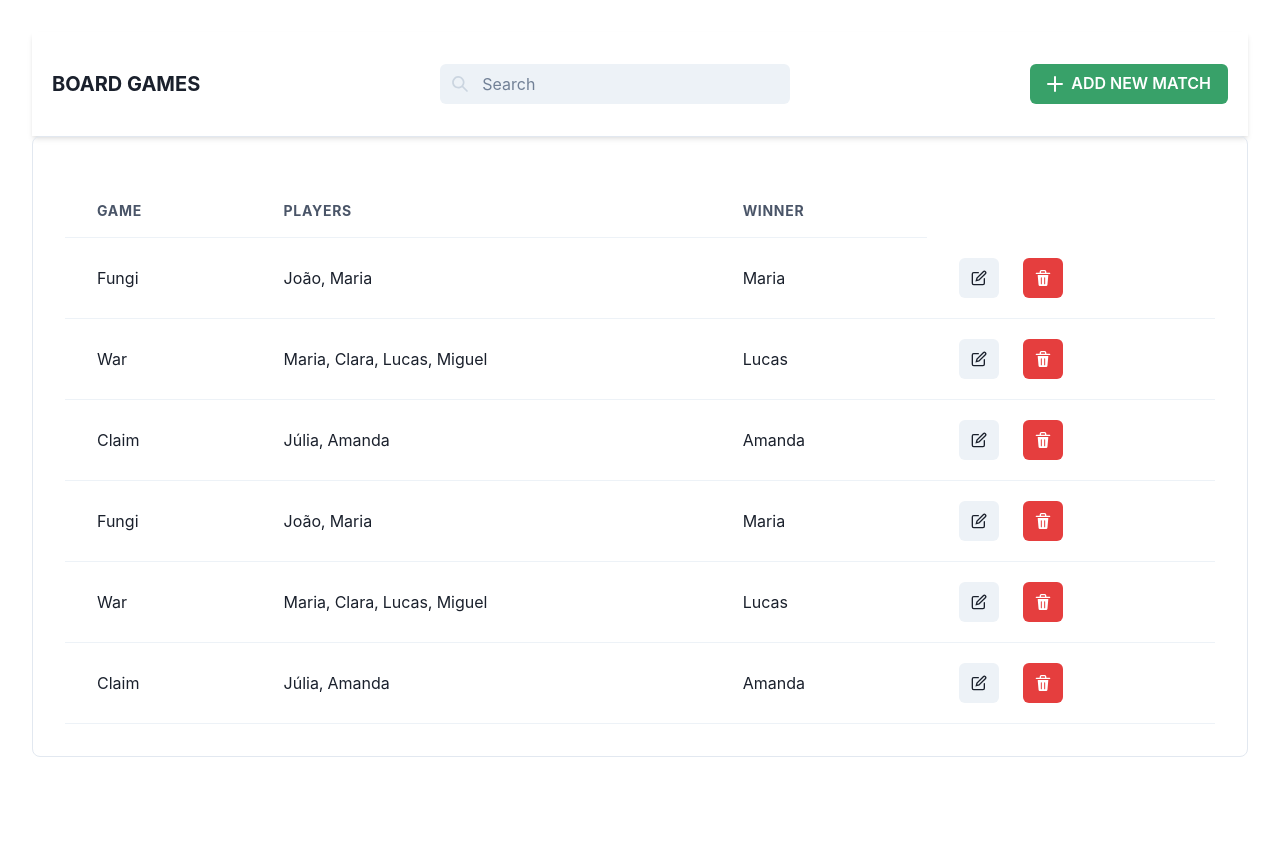
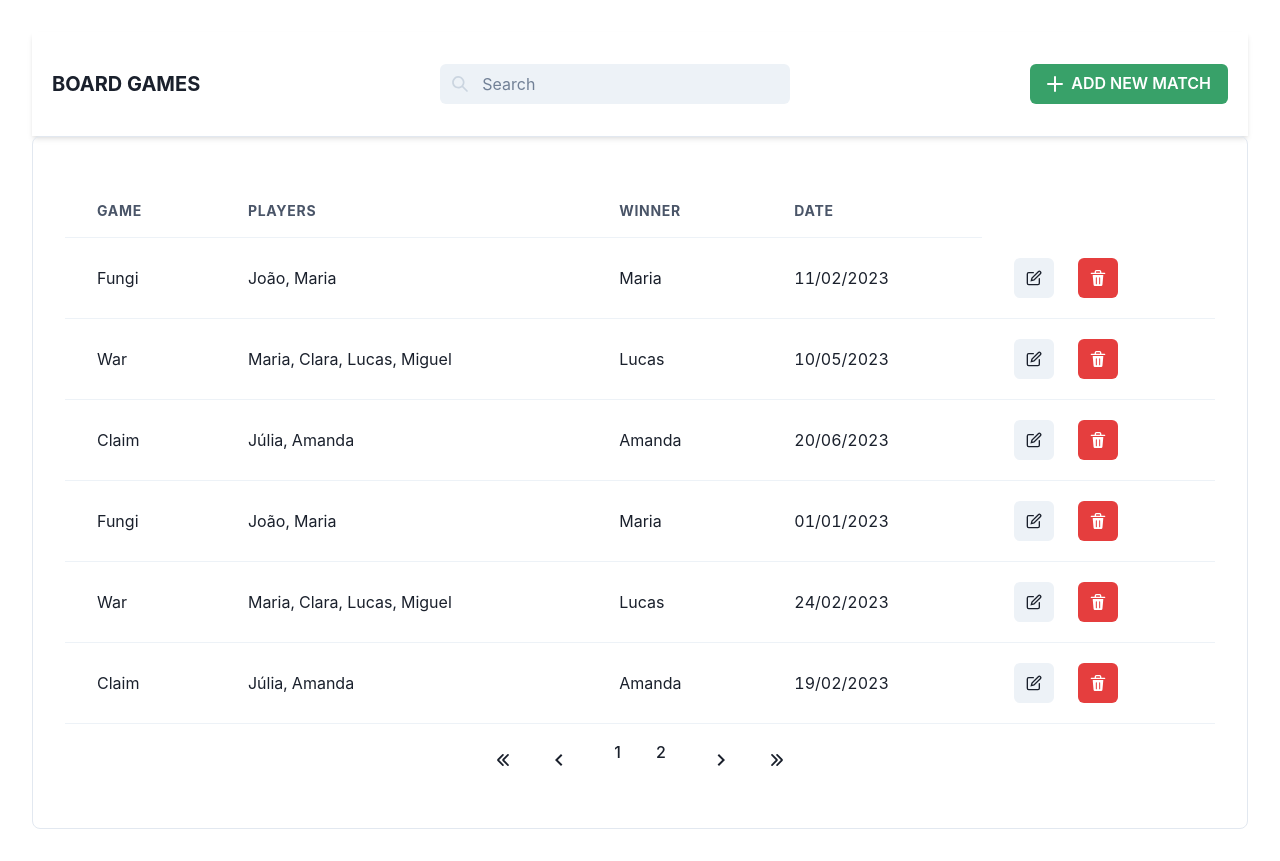
Before and after one commit to samaslima/board-games-app, a React (Vite) app: page /games-matches in a window 1280 px wide. Before the commit the page ends 800 px from the top, so only its background shows below. Built offline with nearby package versions, Linux system fonts and the light colour scheme.

Commit message:
add pagination

```diff
--- /dev/null
+++ b/src/components/Pagination.jsx
@@ -0,0 +1,60 @@
+import { ChevronLeftIcon, ArrowLeftIcon, ChevronRightIcon, ArrowRightIcon } from '@chakra-ui/icons'
+import { Flex, IconButton, Tooltip } from '@chakra-ui/react'
+
+export default function Pagination(props) {
+
+    const pageNumbers = []
+
+    for (let i = 1; i <= Math.ceil(props.items/props.itemsPerPage); i++) {
+        pageNumbers.push(i);
+    }
+
+    return (
+        <>
+            <Flex m={4} justifyContent='center' gap='35px'>
+                <Flex>
+                    <Tooltip label='First Page'>
+                        <IconButton
+                            bg='white'
+                            icon={<ArrowLeftIcon h={3} w={3} />}
+                            mr={4}
+                        />
+                    </Tooltip>
+                    <Tooltip label='Previous Page'>
+                        <IconButton
+                            bg='white'
+                            icon={<ChevronLeftIcon h={6} w={6} />}
+                        />
+                    </Tooltip>
+                </Flex>
+
+                {pageNumbers.map(page =>
+                    <a
+                        key={page}
+                        onClick={(e) => {
+                            e.preventDefault()}}
+                    >
+                            {page}
+                    </a>
+
+                )}
+
+                <Flex>
+                    <Tooltip label='Next Page'>
+                        <IconButton
+                            bg='white'
+                            icon={<ChevronRightIcon h={6} w={6} />}
+                            mr={4}
+                        />
+                    </Tooltip>
+                    <Tooltip label='Last Page'>
+                        <IconButton
+                            bg='white'
+                            icon={<ArrowRightIcon h={3} w={3} />}
+                        />
+                    </Tooltip>
+                </Flex>
+            </Flex>
+        </>
+    )
+}
--- a/src/components/match/TableComponent.jsx
+++ b/src/components/match/TableComponent.jsx
@@ -10,7 +10,6 @@ import {
     Table,
     Thead,
     Tbody,
-    Tfoot,
     Tr,
     Th,
     Td,
@@ -19,21 +18,42 @@ import {
     useDisclosure
 } from '@chakra-ui/react'
 import { EditIcon, DeleteIcon, SearchIcon, AddIcon } from '@chakra-ui/icons'
+import { Link } from 'react-router-dom'
 import UpdateMatch from './UpdateMatch'
-import { Link } from 'react-router-dom'
+import Pagination from '../Pagination'
 
 export default function TableComponent() {
 
     const { isOpen, onOpen, onClose } = useDisclosure()
 
-    const matches = [
-        { id: 1, game: 'Fungi', players: 'João, Maria', winner: 'Maria' },
-        { id: 2, game: 'War', players: 'Maria, Clara, Lucas, Miguel', winner: 'Lucas' },
-        { id: 3, game: 'Claim', players: 'Júlia, Amanda', winner: 'Amanda' },
-        { id: 1, game: 'Fungi', players: 'João, Maria', winner: 'Maria' },
-        { id: 2, game: 'War', players: 'Maria, Clara, Lucas, Miguel', winner: 'Lucas' },
-        { id: 3, game: 'Claim', players: 'Júlia, Amanda', winner: 'Amanda' }
+    const itemsPerPage = 6
+
+    const gameMatches = [
+        { id: 1, game: 'Fungi', players: 'João, Maria', winner: 'Maria', date: '11/02/2023' },
+        { id: 2, game: 'War', players: 'Maria, Clara, Lucas, Miguel', winner: 'Lucas', date: '10/05/2023' },
+        { id: 3, game: 'Claim', players: 'Júlia, Amanda', winner: 'Amanda', date: '20/06/2023' },
+        { id: 4, game: 'Fungi', players: 'João, Maria', winner: 'Maria', date: '01/01/2023' },
+        { id: 5, game: 'War', players: 'Maria, Clara, Lucas, Miguel', winner: 'Lucas', date: '24/02/2023' },
+        { id: 6, game: 'Claim', players: 'Júlia, Amanda', winner: 'Amanda', date: '19/02/2023' },
+        { id: 7, game: 'Fungi', players: 'João, Maria', winner: 'Maria', date: '11/02/2023' },
+        { id: 8, game: 'War', players: 'Maria, Clara, Lucas, Miguel', winner: 'Lucas', date: '10/05/2023' },
+        { id: 9, game: 'Claim', players: 'Júlia, Amanda', winner: 'Amanda', date: '20/06/2023' },
+        { id: 10, game: 'Fungi', players: 'João, Maria', winner: 'Maria', date: '01/01/2023' },
+        { id: 11, game: 'War', players: 'Maria, Clara, Lucas, Miguel', winner: 'Lucas', date: '24/02/2023' },
+        { id: 12, game: 'Claim', players: 'Júlia, Amanda', winner: 'Amanda', date: '19/02/2023' }
     ]
+
+    var matches = []
+
+    let i = 0
+
+    for (let match of gameMatches) {
+        if (i < itemsPerPage) {
+            matches.push(match)
+        }
+
+        i++
+    }
 
     return (
         <>
@@ -69,6 +89,7 @@ export default function TableComponent() {
                                 <Th>Game</Th>
                                 <Th>Players</Th>
                                 <Th>Winner</Th>
+                                <Th>Date</Th>
                             </Tr>
                         </Thead>
                         <Tbody>
@@ -79,6 +100,7 @@ export default function TableComponent() {
                                         <Td>{ match.game }</Td>
                                         <Td>{ match.players }</Td>
                                         <Td>{ match.winner }</Td>
+                                        <Td>{ match.date }</Td>
                                         <Td>
                                             <Tooltip label='Update'>
                                                 <IconButton
@@ -102,6 +124,8 @@ export default function TableComponent() {
                         </Tbody>
                     </Table>
                 </TableContainer>
+
+                <Pagination items={gameMatches.length} itemsPerPage={itemsPerPage} />
             </Box>
 
             <UpdateMatch openModal={isOpen} closeModal={onClose} />
```
